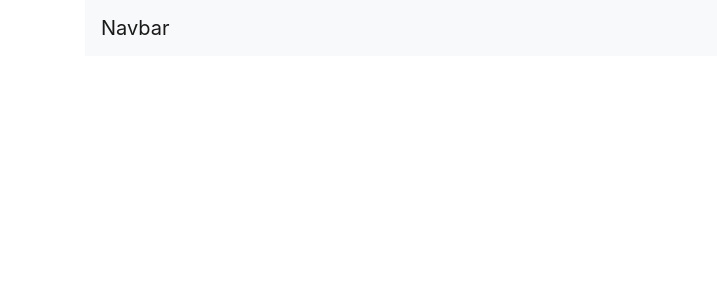
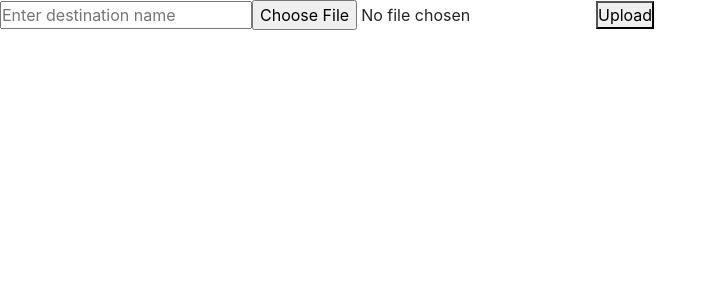
Before and after one commit to RohitKumar-200/dscwow_mysuru-tourism, a React (Create React App) app: page /upload in a window 1280 px wide. Shown: the top 300 px of the page, without its empty margins (0-717 px from the left). Built offline with nearby package versions, Linux system fonts and the light colour scheme.

Commit message:
adding image upload -incomplete

```diff
--- a/src/components/App/App.js
+++ b/src/components/App/App.js
@@ -2,6 +2,7 @@ import "./App.css";
 import { BrowserRouter as Router, Route, Switch } from "react-router-dom";
 import Login from "../Login/Login";
 import Header from "../Header/Header";
+import ImageUpload from "../ImageUpload/ImageUpload";
 
 function App() {
   return (
@@ -10,6 +11,9 @@ function App() {
         <Switch>
           <Route path="/Login">
             <Login />
+          </Route>
+          <Route path="/upload">
+            <ImageUpload />
           </Route>
           <Route path="/">
             <Header />
--- /dev/null
+++ b/src/components/ImageUpload/ImageUpload.js
@@ -0,0 +1,50 @@
+import React, { useState } from "react";
+import "./ImageUpload.css";
+import { storage, db } from "../../firebase";
+
+function ImageUpload() {
+  const user = JSON.parse(localStorage.getItem("mysuru-tourism-user"));
+  const [destination, setDestination] = useState("");
+  const [image, setImage] = useState(null);
+  const [url, setUrl] = useState("");
+  const [progress, setProgress] = useState(0);
+
+  const handleFileChange = (e) => {
+    if (e.target.files[0]) {
+      setImage(e.target.files[0]);
+    }
+  };
+  const handleImageUpload = () => {
+    const uploadTask = storage.ref(`images/${image.name}`).put(image);
+    uploadTask.on(
+      "state_changed",
+      (snapshot) => {
+        setProgress(
+          Math.round((snapshot.bytesTransferred / snapshot.totalBytes) * 100)
+        );
+      },
+      (error) => {
+        console.log(error);
+      },
+      () => {
+        storage.ref("images").child(image.name).getDownloadURL();
+      }
+    );
+  };
+
+  return (
+    <div className="imageUpload">
+      <div className="imageUpload__container">
+        <input
+          type="text"
+          placeholder="Enter destination name"
+          onChange={(event) => setDestination(event.target.value)}
+        />
+        <input type="file" onChange={handleFileChange} />
+        <button onClick={handleImageUpload}>Upload</button>
+      </div>
+    </div>
+  );
+}
+
+export default ImageUpload;
```
Also changed, not shown: src/components/ImageUpload/ImageUpload.css (added), 2 other files (tests, documents, lock files or other folders).
